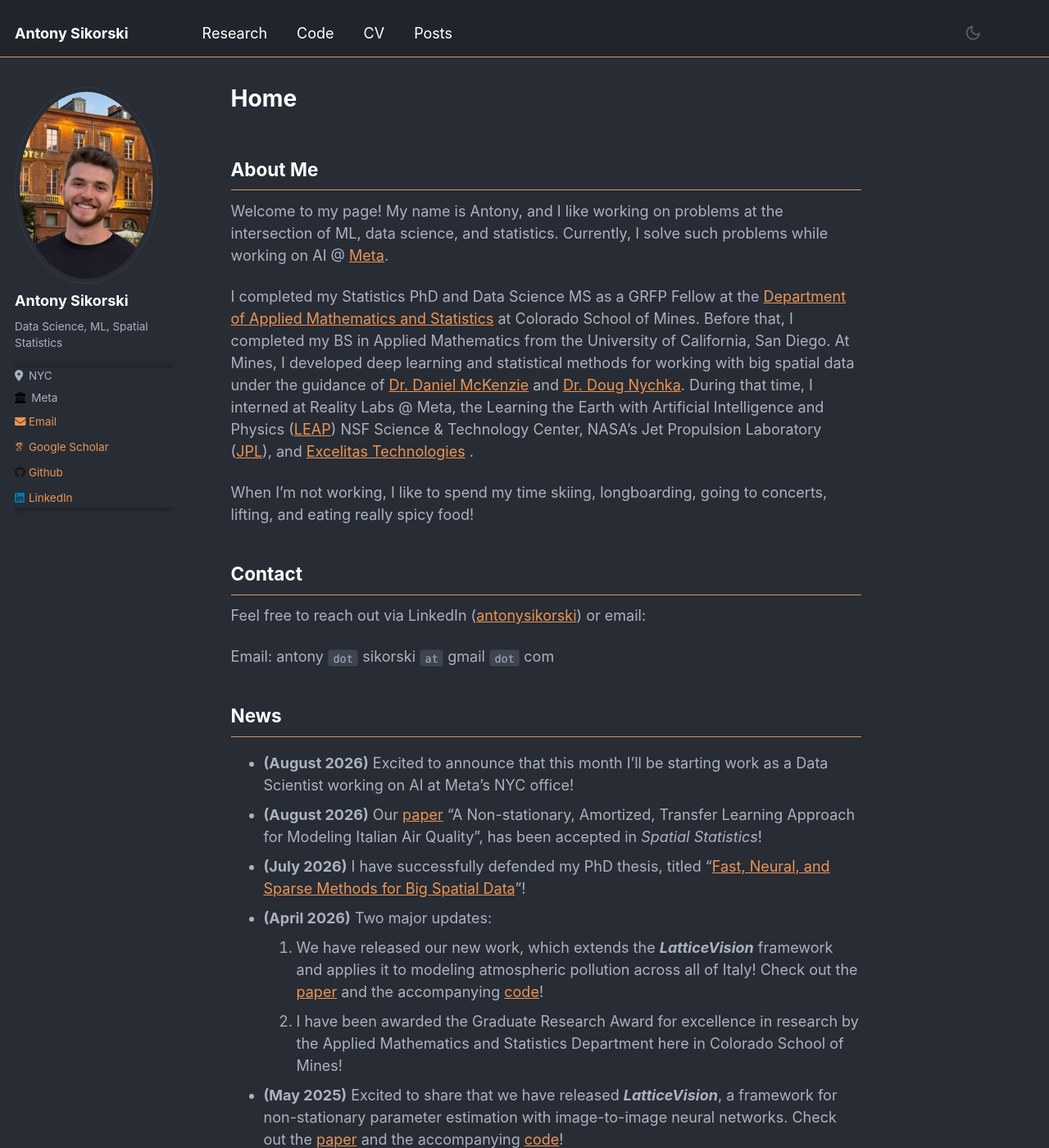
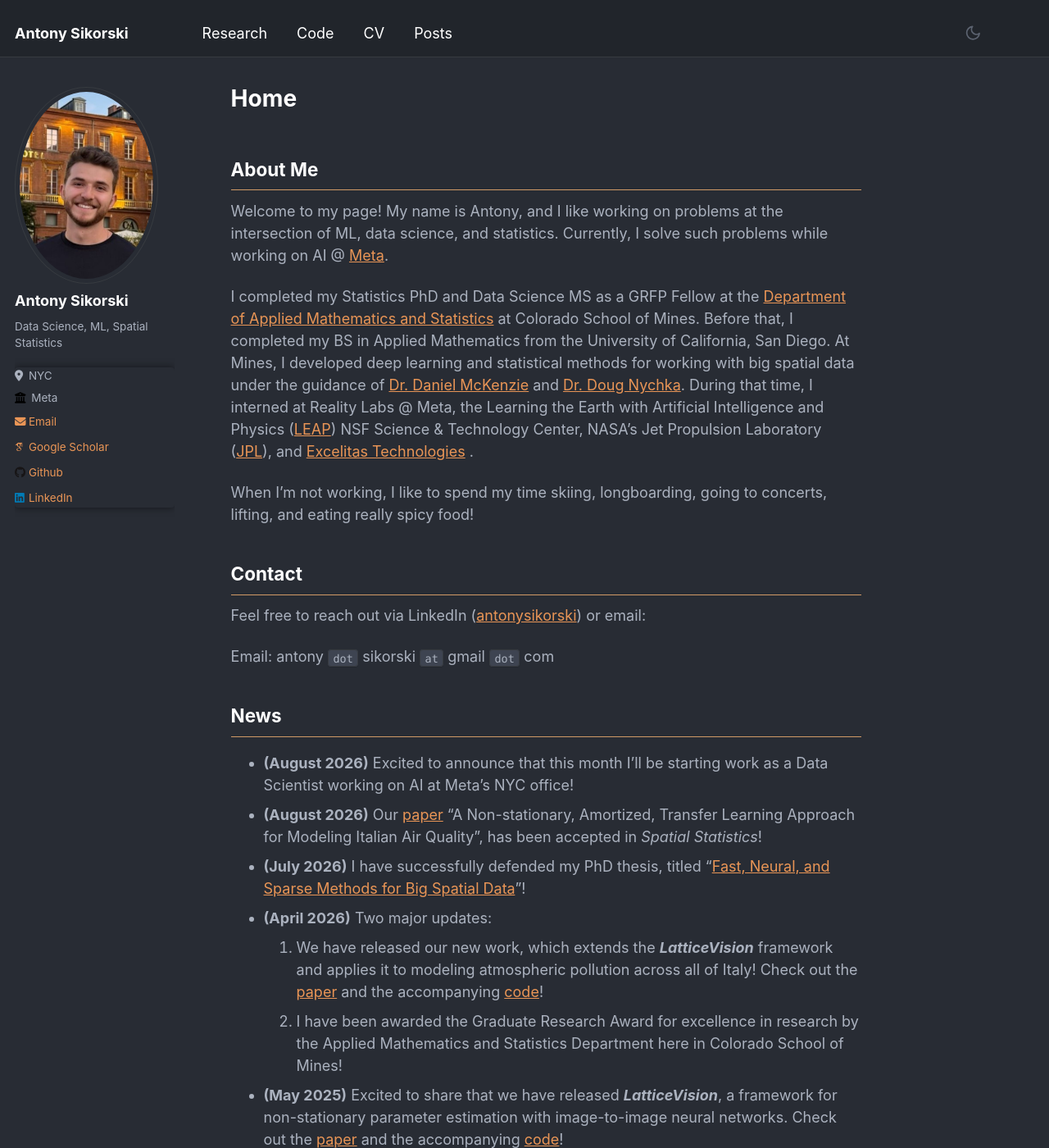
Before and after one commit to antonyxsik/antonyxsik.github.io, a Jekyll site: the page built from _pages/about.md, in a window 1280 px wide and 1400 px high. Shown: the whole window at 82% size. Built offline with Jekyll 4.4.1, drawn with Linux system fonts in a browser that asks for light colours; some web fonts are replaced.

Commit message:
removing top color line

```diff
--- a/_sass/_dark-mode.scss
+++ b/_sass/_dark-mode.scss
@@ -141,7 +141,7 @@ html[data-theme="dark"] {
 
   .masthead {
     background: $dark-surface-color;
-    /* border stays $accent-color — the same margin-rule accent in both themes */
+    border-bottom-color: $dark-border-color;
   }
 
   .greedy-nav {
--- a/_sass/_masthead.scss
+++ b/_sass/_masthead.scss
@@ -5,7 +5,7 @@
 .masthead {
   position: fixed;
   background: $paper-surface-color;
-  border-bottom: 1px solid $accent-color;
+  border-bottom: 1px solid $border-color;
   height: $masthead-height;
   top: 0;
   width: 100%;
```
